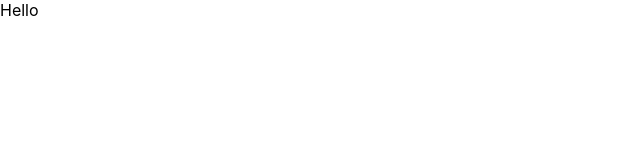
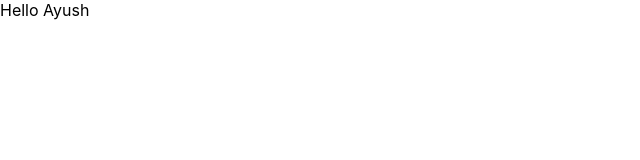
Before and after one commit to AYUSH-G18/Jenkins, a React (Create React App) app: page / in a window 1280 px wide. Shown: the top 160 px of the page, without its empty margins (0-640 px from the left). Built offline with nearby package versions, Linux system fonts and the light colour scheme.

Commit message:
Update App.js from git

```diff
--- a/src/App.js
+++ b/src/App.js
@@ -3,7 +3,7 @@ import './App.css';
 
 function App() {
   return (
-    <div>Hello </div>
+    <div>Hello Ayush</div>
   );
 }
 
```
